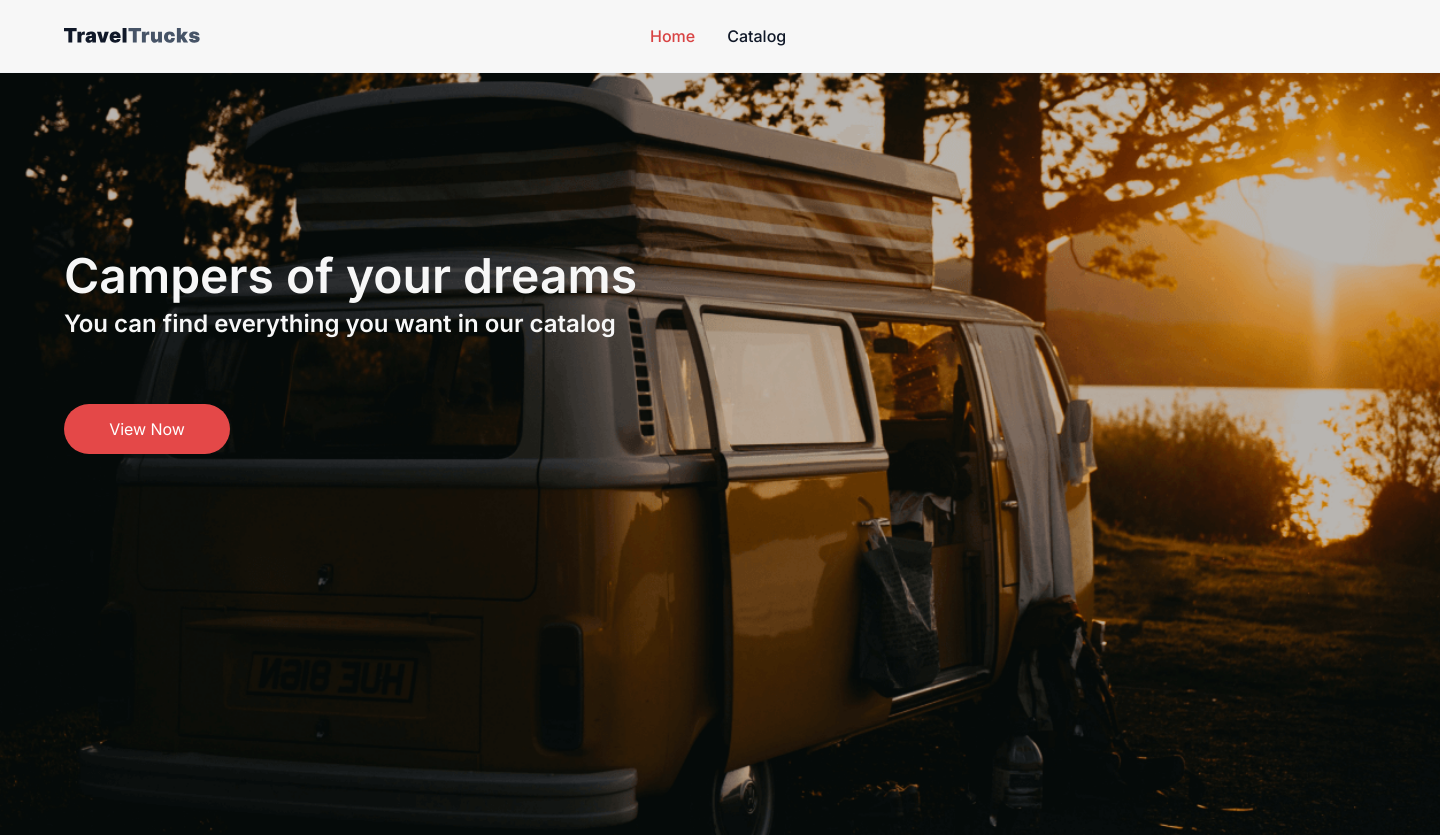
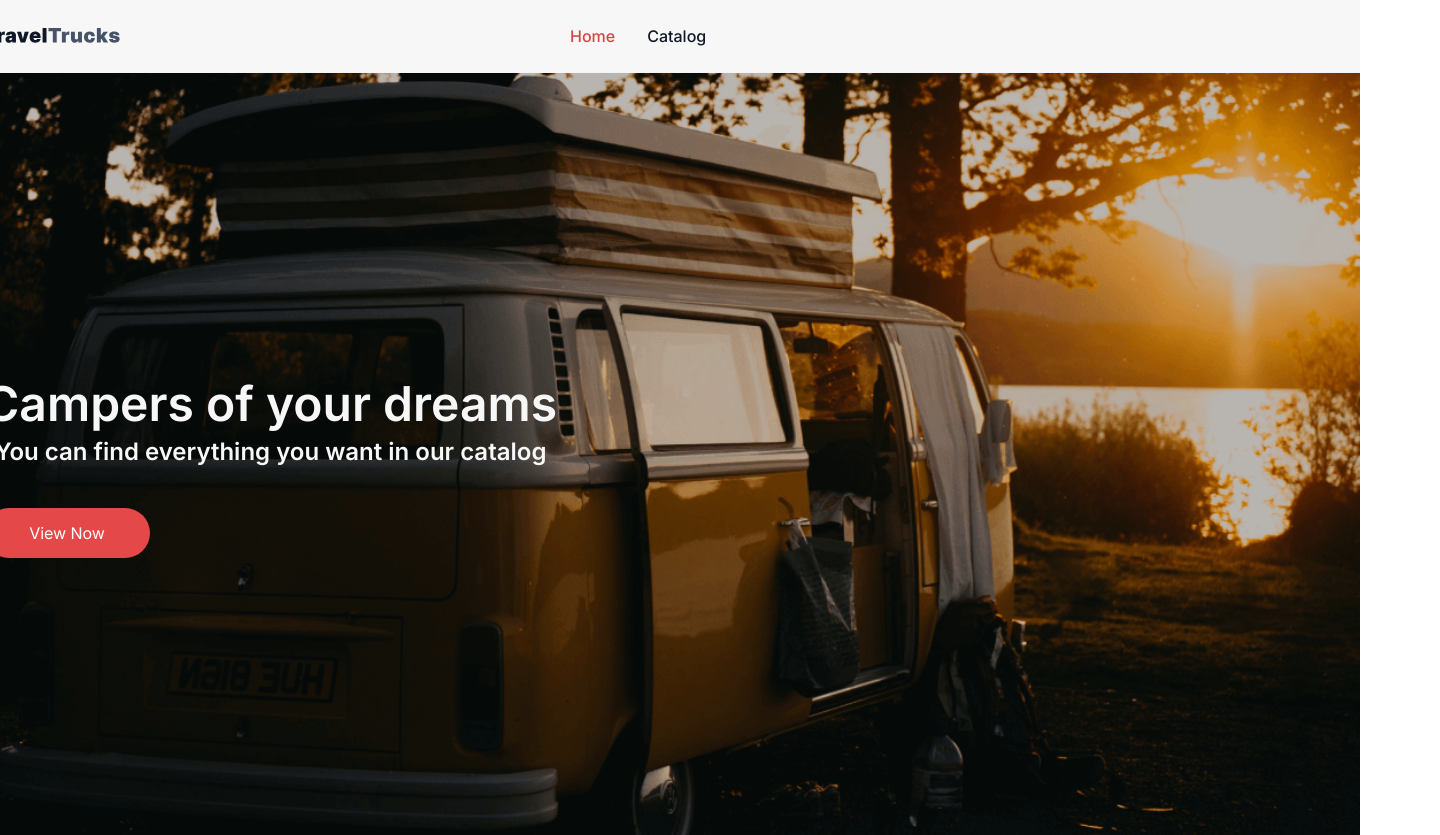
Before and after one commit to DaryPet/TravelTrucksApp, a React (Vite) app: page / in a window 1280 px wide. Shown: the top 835 px of the page, 1440 px wide, since content can reach past the window. Built offline with nearby package versions, Linux system fonts and the light colour scheme.

Commit message:
index.css - correct styles

```diff
--- a/src/index.css
+++ b/src/index.css
@@ -2,10 +2,17 @@
 @import url("https://fonts.googleapis.com/css2?family=Inter:wght@400;700&display=swap");
 
 body {
+  display: flex;
   font-family: var(--font-family);
   margin: 0;
+  padding: 0;
+  justify-content: center;
+  box-sizing: border-box;
 }
 :root {
+  width: 100%;
+  max-width: 1440px;
+  margin: 0 auto;
   --main: #101828;
   --text: #475467;
   --white: #fff;
--- a/src/pages/HomePage/HomePage.module.css
+++ b/src/pages/HomePage/HomePage.module.css
@@ -3,9 +3,11 @@
   background-size: cover;
   min-height: 100vh;
   background-repeat: no-repeat;
+  justify-content: center;
   display: flex;
-  width: 1440px;
+  width: 100%;
   flex-direction: column;
+  padding: 0 64px;
 }
 
 .container {
@@ -13,17 +15,13 @@
   flex-direction: column;
   align-items: flex-start;
   gap: 40px;
-  position: absolute;
-  left: 64px;
-  top: 260px;
 }
 
 .textWraper {
   display: flex;
   flex-direction: column;
-  align-items: flex-start;
+  align-items: center;
   gap: 16px;
-  align-self: stretch;
 }
 
 .title {
@@ -53,7 +51,6 @@
   letter-spacing: -0.08px;
   text-align: center;
   text-decoration: none;
-  margin-top: 24px;
   transition: background-color 0.3s ease;
   border: none;
 }
```
Also changed, not shown: src/components/Layout/Layout.module.css (added), src/components/Location/Location.jsx (deleted).
